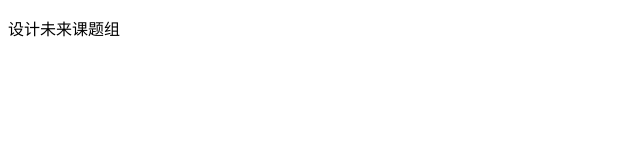
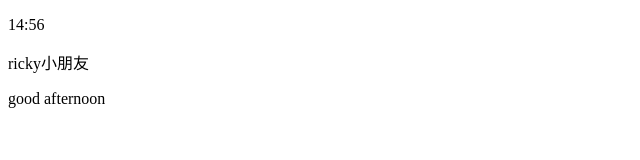
Before and after one commit to DesignFuturesB466/DesignFuturesB466.github.io, a plain HTML site: page index.html in a window 1280 px wide. Shown: the whole page, without its empty margins (0-640 px from the left). Drawn offline with Linux system fonts and the light colour scheme.

Commit message:
index.html

```diff
--- a/index.html
+++ b/index.html
@@ -6,6 +6,8 @@
 	<title>设计未来课题组</title>
 </head>
 <body>
-	<p>设计未来课题组</p>
+	<p>14:56</p>
+	<p>ricky小朋友</p>
+	<p>good afternoon</p>
 </body>
 </html>
```
